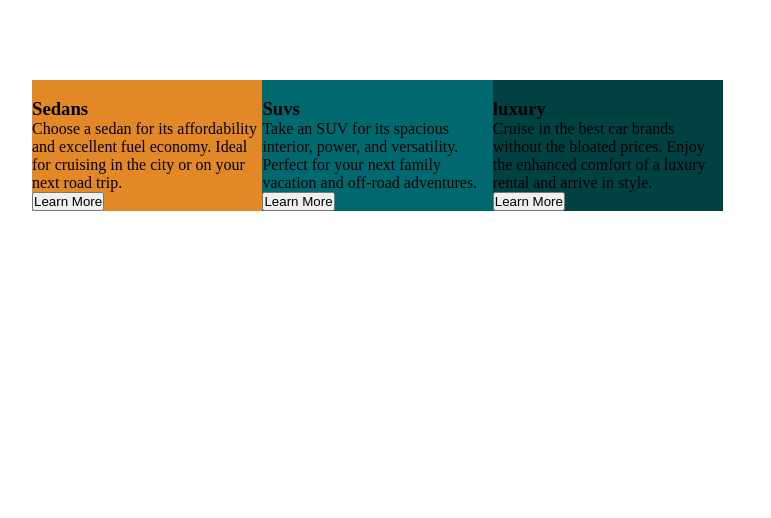
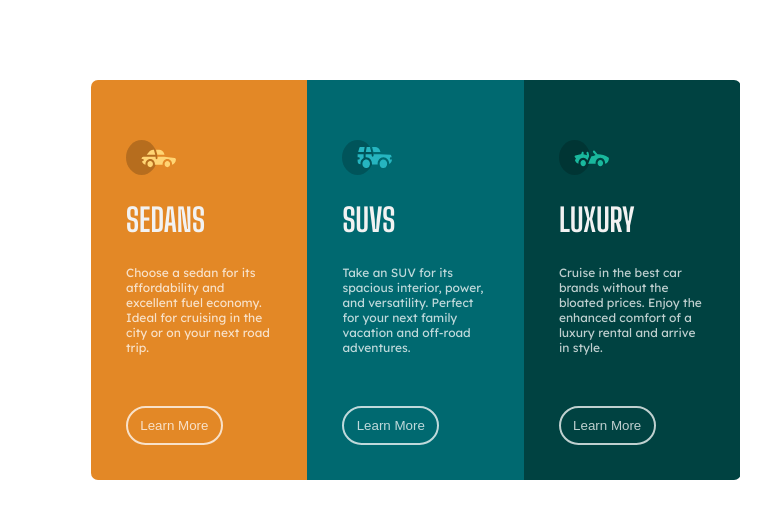
Before and after one commit to MayaNour/3columnsCard.github.io, a plain HTML site: page index.html in a window 1280 px wide. Shown: the whole page, without its empty margins (224-995 px from the left). Drawn offline with Linux system fonts and the light colour scheme.

Commit message:
Add logos' images

```diff
--- a/index.html
+++ b/index.html
@@ -8,24 +8,24 @@
     <body>
         <div class="container">
             <div class="first_cat col">
-                <img class="logo"/>
-                <h3 class="title">Sedans</h3>
+                <img class="logo" src="images/icon-sedans.svg" alt="sedans_logo"/>
+                <h1 class="title">Sedans</h1>
                 <p class="description">Choose a sedan for its affordability and excellent fuel economy.
                     Ideal for cruising in the city or on your next road trip.
                 </p>
                 <button class="learn_more">Learn More</button>
             </div>
             <div class="second_cat col">
-                <img class="logo"/>
-                <h3 class="title">Suvs</h3>
+                <img class="logo" src="images/icon-suvs.svg" alt="suvs_logo"/>
+                <h1 class="title">Suvs</h1>
                 <p class="description">Take an SUV for its spacious interior, power, and versatility.
                     Perfect for your next family vacation and off-road adventures.
                 </p>
                 <button class="learn_more">Learn More</button>
             </div>
             <div class="third_cat col">
-                <img class="logo"/>
-                <h3 class="title">luxury</h3>
+                <img class="logo" src="images/icon-luxury.svg" alt="luxury_logo"/>
+                <h1 class="title">luxury</h1>
                 <p class="description">Cruise in the best car brands without the bloated prices.
                     Enjoy the enhanced comfort of a luxury rental and arrive in style.
                 </p>
--- a/styles.css
+++ b/styles.css
@@ -1,3 +1,5 @@
+@import url('https://fonts.googleapis.com/css2?family=Big+Shoulders+Display:wght@700&family=Lexend+Deca&display=swap');
+
 *{
     box-sizing: border-box;
     padding: 0;
@@ -6,14 +8,53 @@
 
 .container{
     margin: 5em auto;
-	width: 60%;
+	width: 50%;
+    height: 400px;
+    min-width: 650px;
+    border-radius: 7px;
+    overflow: hidden;
     display: grid;
-    grid-template-columns: 30% 30% 30%;
-    grid-gap: 0px;
+    grid-template-columns: 33.3% 33.3% 33.3%;
 }
 
 .col{
     height: 100%;
+    display: flex;
+    flex-direction: column;
+    justify-content: space-around;
+    color: hsla(0, 0%, 100%, 0.75);
+    padding: 35px;
+    overflow: hidden;
+    font-family: 'Lexend Deca', sans-serif;
+}
+
+.col *{
+    margin-top: 25px;
+}
+
+p{
+    font-size: 12px;
+}
+
+img{
+    width: 50px;
+    height: 35px;
+}
+
+h1{
+    text-transform: Uppercase;
+    font-family: 'Big Shoulders Display', cursive;
+    color: hsl(0, 0%, 95%);
+}
+
+button{
+    width: 66%;
+    border-radius: 20px;
+    padding: 10px;
+    background-color: transparent;
+    border: 2px solid hsla(0, 0%, 100%, 0.75);
+    color: hsla(0, 0%, 100%, 0.75);
+    margin-top: 50px !important;
 }
 
 .first_cat{
```
Also changed, not shown: images/icon-luxury.svg (added), images/icon-sedans.svg (added), images/icon-suvs.svg (added).
